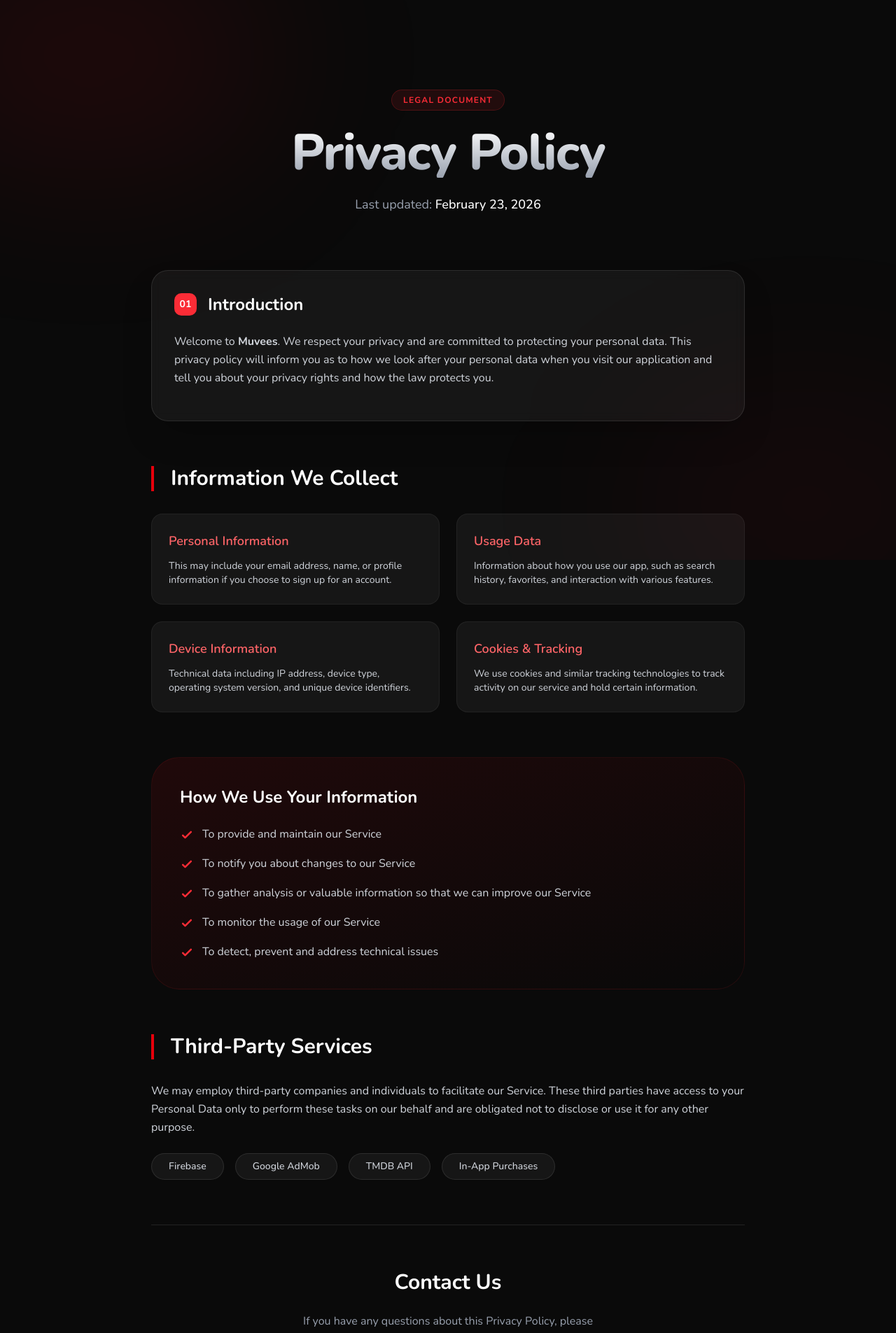
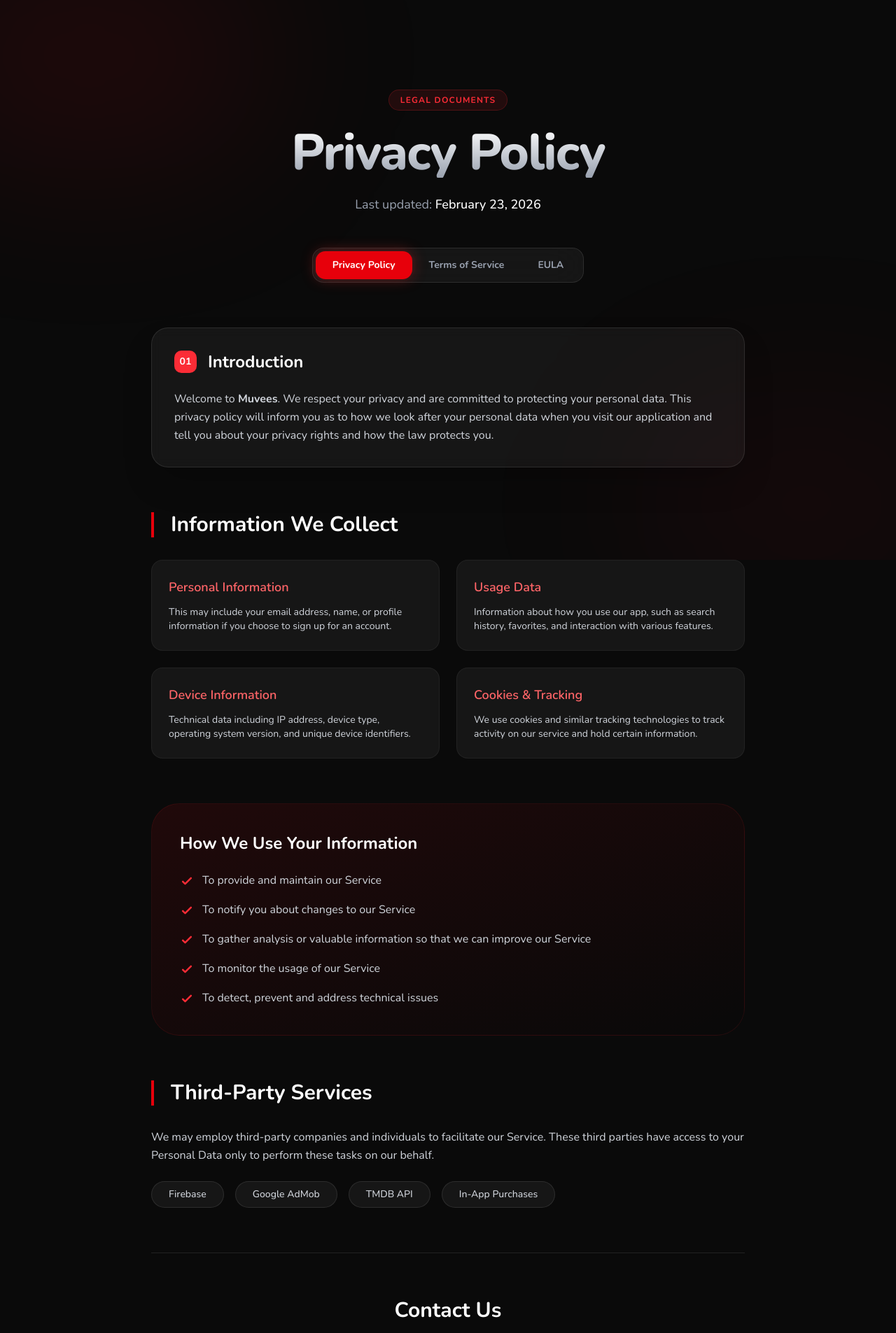
Before and after one commit to zamwel/serviceworker, a Next.js app: page /privacies/muvees in a window 1280 px wide. Shown: the top 1905 px of the page at 70% size. Built offline with nearby package versions, Linux system fonts and the light colour scheme.

Commit message:
privacies

```diff
--- a/app/privacies/muvees/page.tsx
+++ b/app/privacies/muvees/page.tsx
@@ -1,41 +1,69 @@
-import React from 'react';
+'use client';
+import React, { useState } from 'react';
 
-const PrivacyPolicy = () => {
+const LegalPolicies = () => {
     const lastUpdated = "February 23, 2026";
     const appName = "Muvees";
     const contactEmail = "support@moviewalls.app";
+    const [activeTab, setActiveTab] = useState<'privacy' | 'tos' | 'eula'>('privacy');
+
+    const tabs = [
+        { id: 'privacy', label: 'Privacy Policy' },
+        { id: 'tos', label: 'Terms of Service' },
+        { id: 'eula', label: 'EULA' }
+    ] as const;
 
     return (
-        <div className="min-h-screen bg-[#0A0A0A] text-white font-sans selection:bg-red-600/30">
+        <div className="min-h-screen bg-[#0A0A0A] text-white font-sans selection:bg-red-600/30 pb-20">
             {/* Dynamic Background Gradient */}
             <div className="fixed inset-0 overflow-hidden pointer-events-none">
                 <div className="absolute top-[-10%] left-[-10%] w-[40%] h-[40%] bg-red-600/10 blur-[120px] rounded-full" />
                 <div className="absolute bottom-[-10%] right-[-10%] w-[40%] h-[40%] bg-red-600/5 blur-[120px] rounded-full" />
             </div>
 
-            <div className="relative max-w-4xl mx-auto px-6 py-20 lg:py-32">
+            <div className="relative max-w-4xl mx-auto px-6 pt-20 lg:pt-32">
                 {/* Header */}
-                <header className="mb-20 text-center">
+                <header className="mb-12 text-center">
                     <div className="inline-block px-4 py-1.5 mb-6 text-xs font-bold tracking-widest text-red-500 uppercase bg-red-500/10 rounded-full border border-red-500/20">
-                        Legal Document
+                        Legal Documents
                     </div>
                     <h1 className="text-5xl lg:text-7xl font-extrabold tracking-tight mb-6 bg-clip-text text-transparent bg-gradient-to-b from-white to-gray-400">
-                        Privacy Policy
+                        {tabs.find(t => t.id === activeTab)?.label}
                     </h1>
                     <p className="text-gray-400 text-lg">
                         Last updated: <span className="text-white font-medium">{lastUpdated}</span>
                     </p>
                 </header>
 
+                {/* Tab Switcher */}
+                <div className="flex justify-center mb-16">
+                    <div className="inline-flex p-1 bg-white/5 backdrop-blur-xl rounded-2xl border border-white/10">
+                        {tabs.map((tab) => (
+                            <button
+                                key={tab.id}
+                                onClick={() => setActiveTab(tab.id)}
+                                className={`px-6 py-2.5 rounded-[14px] text-sm font-bold transition-all duration-300 ${activeTab === tab.id
+                                        ? 'bg-red-600 text-white shadow-[0_0_20px_rgba(220,38,38,0.4)]'
+                                        : 'text-gray-400 hover:text-white hover:bg-white/5'
+                                    }`}
+                            >
+                                {tab.label}
+                            </button>
+                        ))}
+                    </div>
+                </div>
+
                 {/* Content Section */}
-                <main className="space-y-16 text-gray-300 leading-relaxed">
+                <main className="space-y-16 text-gray-300 leading-relaxed transition-all duration-500">
 
+                    {activeTab === 'privacy' && (
+                        <div className="space-y-16 animate-in fade-in slide-in-from-bottom-4 duration-700">
                             <section className="backdrop-blur-sm bg-white/5 p-8 rounded-3xl border border-white/10 hover:border-red-500/30 transition-colors duration-500 shadow-2xl">
                                 <h2 className="text-2xl font-bold mb-6 text-white flex items-center">
-                            <span className="w-8 h-8 rounded-lg bg-red-500 flex items-center justify-center mr-4 text-sm">01</span>
+                                    <span className="w-8 h-8 rounded-lg bg-red-500 flex items-center justify-center mr-4 text-sm font-bold">01</span>
                                     Introduction
                                 </h2>
-                        <p className="mb-4">
+                                <p>
                                     Welcome to <strong>{appName}</strong>. We respect your privacy and are committed to protecting your personal data. This privacy policy will inform you as to how we look after your personal data when you visit our application and tell you about your privacy rights and how the law protects you.
                                 </p>
                             </section>
@@ -45,22 +73,17 @@
                                     Information We Collect
                                 </h2>
                                 <div className="grid md:grid-cols-2 gap-6">
-                            <div className="bg-white/5 p-6 rounded-2xl border border-white/5">
-                                <h3 className="text-lg font-semibold mb-3 text-red-400">Personal Information</h3>
-                                <p className="text-sm">This may include your email address, name, or profile information if you choose to sign up for an account.</p>
+                                    {[
+                                        { title: "Personal Information", desc: "This may include your email address, name, or profile information if you choose to sign up for an account." },
+                                        { title: "Usage Data", desc: "Information about how you use our app, such as search history, favorites, and interaction with various features." },
+                                        { title: "Device Information", desc: "Technical data including IP address, device type, operating system version, and unique device identifiers." },
+                                        { title: "Cookies & Tracking", desc: "We use cookies and similar tracking technologies to track activity on our service and hold certain information." }
+                                    ].map((item, i) => (
+                                        <div key={i} className="bg-white/5 p-6 rounded-2xl border border-white/5 hover:bg-white/10 transition-colors">
+                                            <h3 className="text-lg font-semibold mb-3 text-red-400">{item.title}</h3>
+                                            <p className="text-sm">{item.desc}</p>
                                         </div>
-                            <div className="bg-white/5 p-6 rounded-2xl border border-white/5">
-                                <h3 className="text-lg font-semibold mb-3 text-red-400">Usage Data</h3>
-                                <p className="text-sm">Information about how you use our app, such as search history, favorites, and interaction with various features.</p>
-                            </div>
-                            <div className="bg-white/5 p-6 rounded-2xl border border-white/5">
-                                <h3 className="text-lg font-semibold mb-3 text-red-400">Device Information</h3>
-                                <p className="text-sm">Technical data including IP address, device type, operating system version, and unique device identifiers.</p>
-                            </div>
-                            <div className="bg-white/5 p-6 rounded-2xl border border-white/5">
-                                <h3 className="text-lg font-semibold mb-3 text-red-400">Cookies & Tracking</h3>
-                                <p className="text-sm">We use cookies and similar tracking technologies to track activity on our service and hold certain information.</p>
-                            </div>
+                                    ))}
                                 </div>
                             </section>
 
@@ -89,7 +112,7 @@
                                     Third-Party Services
                                 </h2>
                                 <p className="mb-6">
-                            We may employ third-party companies and individuals to facilitate our Service. These third parties have access to your Personal Data only to perform these tasks on our behalf and are obligated not to disclose or use it for any other purpose.
+                                    We may employ third-party companies and individuals to facilitate our Service. These third parties have access to your Personal Data only to perform these tasks on our behalf.
                                 </p>
                                 <div className="flex flex-wrap gap-4">
                                     {["Firebase", "Google AdMob", "TMDB API", "In-App Purchases"].map((service) => (
@@ -99,11 +122,108 @@
                                     ))}
                                 </div>
                             </section>
+                        </div>
+                    )}
+
+                    {activeTab === 'tos' && (
+                        <div className="space-y-16 animate-in fade-in slide-in-from-bottom-4 duration-700">
+                            <section className="backdrop-blur-sm bg-white/5 p-8 rounded-3xl border border-white/10 hover:border-red-500/30 transition-colors duration-500 shadow-2xl">
+                                <h2 className="text-2xl font-bold mb-6 text-white flex items-center">
+                                    <span className="w-8 h-8 rounded-lg bg-red-500 flex items-center justify-center mr-4 text-sm font-bold">01</span>
+                                    Agreement to Terms
+                                </h2>
+                                <p>
+                                    By accessing or using <strong>{appName}</strong>, you agree to be bound by these Terms of Service. If you disagree with any part of the terms, then you may not access the service.
+                                </p>
+                            </section>
+
+                            <section>
+                                <h2 className="text-3xl font-bold mb-8 text-white border-l-4 border-red-600 pl-6">
+                                    Use of the Service
+                                </h2>
+                                <div className="space-y-6">
+                                    {[
+                                        { title: "Eligibility", desc: "You must be at least 13 years of age to use this Service. By using the Service, you represent and warrant that you meet all eligibility requirements." },
+                                        { title: "User Accounts", desc: "When you create an account, you must provide accurate information. You are responsible for safeguarding your password and for any activities under your account." },
+                                        { title: "Acceptable Use", desc: "You agree not to use the Service for any unlawful purposes or to conduct any activity that would constitute a civil or criminal offense or violate any law." }
+                                    ].map((item, i) => (
+                                        <div key={i} className="bg-white/5 p-6 rounded-2xl border border-white/5 hover:bg-white/10 transition-colors">
+                                            <h3 className="text-lg font-semibold mb-3 text-red-400">{item.title}</h3>
+                                            <p className="text-sm">{item.desc}</p>
+                                        </div>
+                                    ))}
+                                </div>
+                            </section>
+
+                            <section className="bg-gradient-to-br from-red-600/10 to-transparent p-10 rounded-[40px] border border-red-500/10">
+                                <h2 className="text-2xl font-bold mb-6 text-white">Intellectual Property</h2>
+                                <p>
+                                    The Service and its original content, features, and functionality are and will remain the exclusive property of {appName} and its licensors.
+                                </p>
+                            </section>
+
+                            <section>
+                                <h2 className="text-3xl font-bold mb-8 text-white border-l-4 border-red-600 pl-6">
+                                    Termination
+                                </h2>
+                                <p>
+                                    We may terminate or suspend your account immediately, without prior notice or liability, for any reason whatsoever, including without limitation if you breach the Terms.
+                                </p>
+                            </section>
+                        </div>
+                    )}
+
+                    {activeTab === 'eula' && (
+                        <div className="space-y-16 animate-in fade-in slide-in-from-bottom-4 duration-700">
+                            <section className="backdrop-blur-sm bg-white/5 p-8 rounded-3xl border border-white/10 hover:border-red-500/30 transition-colors duration-500 shadow-2xl">
+                                <h2 className="text-2xl font-bold mb-6 text-white flex items-center">
+                                    <span className="w-8 h-8 rounded-lg bg-red-500 flex items-center justify-center mr-4 text-sm font-bold">01</span>
+                                    License Grant
+                                </h2>
+                                <p>
+                                    <strong>{appName}</strong> grants you a revocable, non-exclusive, non-transferable, limited license to download, install and use the Application strictly in accordance with the terms of this Agreement.
+                                </p>
+                            </section>
+
+                            <section>
+                                <h2 className="text-3xl font-bold mb-8 text-white border-l-4 border-red-600 pl-6">
+                                    Restrictions
+                                </h2>
+                                <div className="grid md:grid-cols-2 gap-6">
+                                    {[
+                                        { title: "No Modification", desc: "You agree not to license, sell, rent, lease, assign, distribute, host, outsource, disclose or otherwise commercially exploit the Application." },
+                                        { title: "Reverse Engineering", desc: "You may not decompile, reverse engineer, disassemble, attempt to derive the source code of, or decrypt the Application." }
+                                    ].map((item, i) => (
+                                        <div key={i} className="bg-white/5 p-6 rounded-2xl border border-white/5 hover:bg-white/10 transition-colors">
+                                            <h3 className="text-lg font-semibold mb-3 text-red-400">{item.title}</h3>
+                                            <p className="text-sm">{item.desc}</p>
+                                        </div>
+                                    ))}
+                                </div>
+                            </section>
+
+                            <section className="bg-gradient-to-br from-red-600/10 to-transparent p-10 rounded-[40px] border border-red-500/10">
+                                <h2 className="text-2xl font-bold mb-6 text-white">Disclaimer of Warranties</h2>
+                                <p className="text-sm italic">
+                                    THE APPLICATION IS PROVIDED TO YOU "AS IS" AND "AS AVAILABLE" AND WITH ALL FAULTS AND DEFECTS WITHOUT WARRANTY OF ANY KIND.
+                                </p>
+                            </section>
+
+                            <section>
+                                <h2 className="text-3xl font-bold mb-8 text-white border-l-4 border-red-600 pl-6">
+                                    Limitation of Liability
+                                </h2>
+                                <p>
+                                    To the maximum extent permitted by applicable law, in no event shall {appName} or its suppliers be liable for any special, incidental, indirect, or consequential damages whatsoever.
+                                </p>
+                            </section>
+                        </div>
+                    )}
 
                     <section className="border-t border-white/10 pt-16 mt-16 text-center">
                         <h2 className="text-3xl font-bold mb-6 text-white">Contact Us</h2>
                         <p className="text-gray-400 mb-8 max-w-md mx-auto">
-                            If you have any questions about this Privacy Policy, please reach out to our legal team.
+                            If you have any questions about our legal policies, please reach out to our legal team.
                         </p>
                         <a
                             href={`mailto:${contactEmail}`}
@@ -123,4 +243,4 @@
     );
 };
 
-export default PrivacyPolicy;
+export default LegalPolicies;
```
Lines whose indentation alone changed are shown as unchanged.
